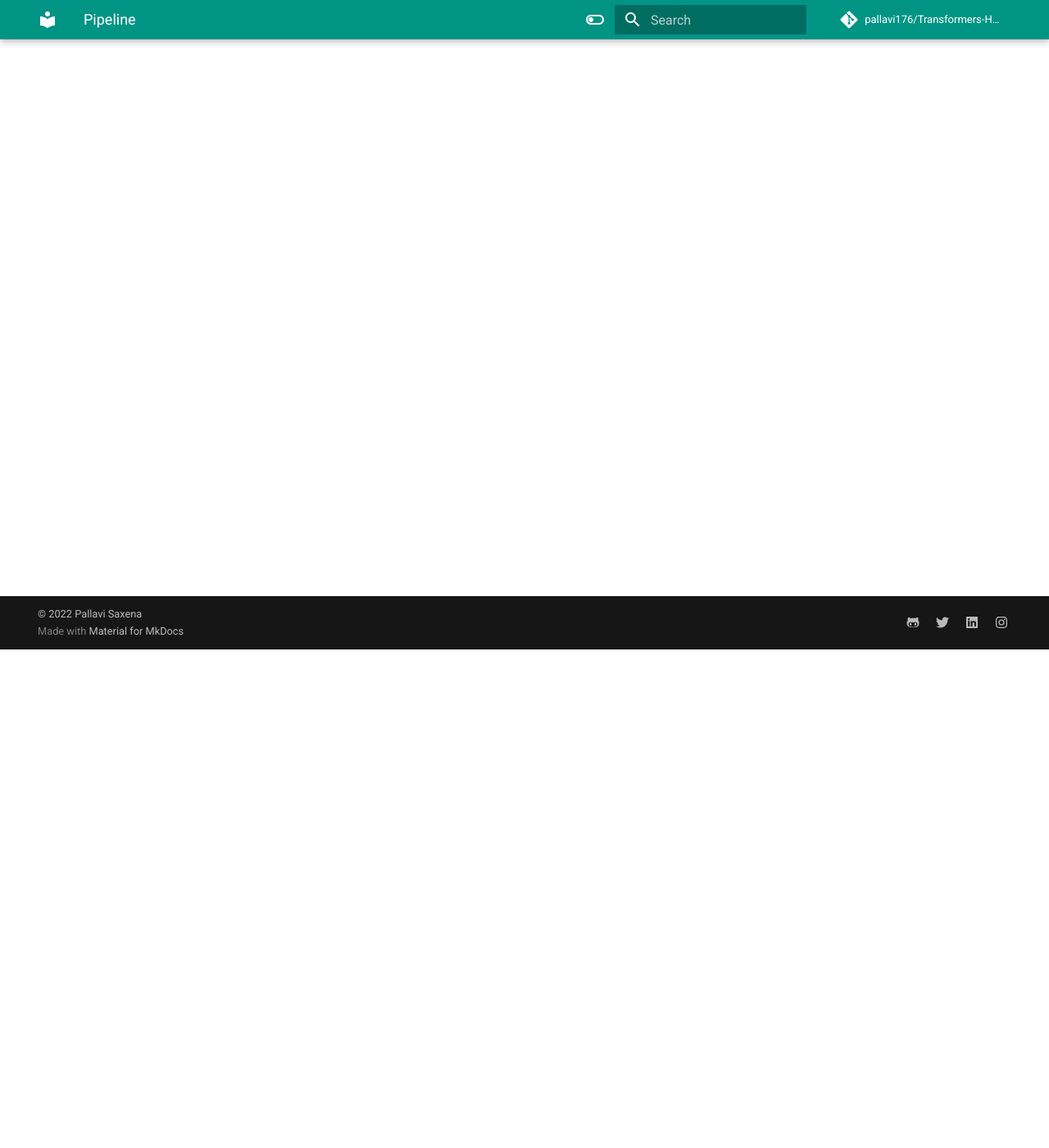
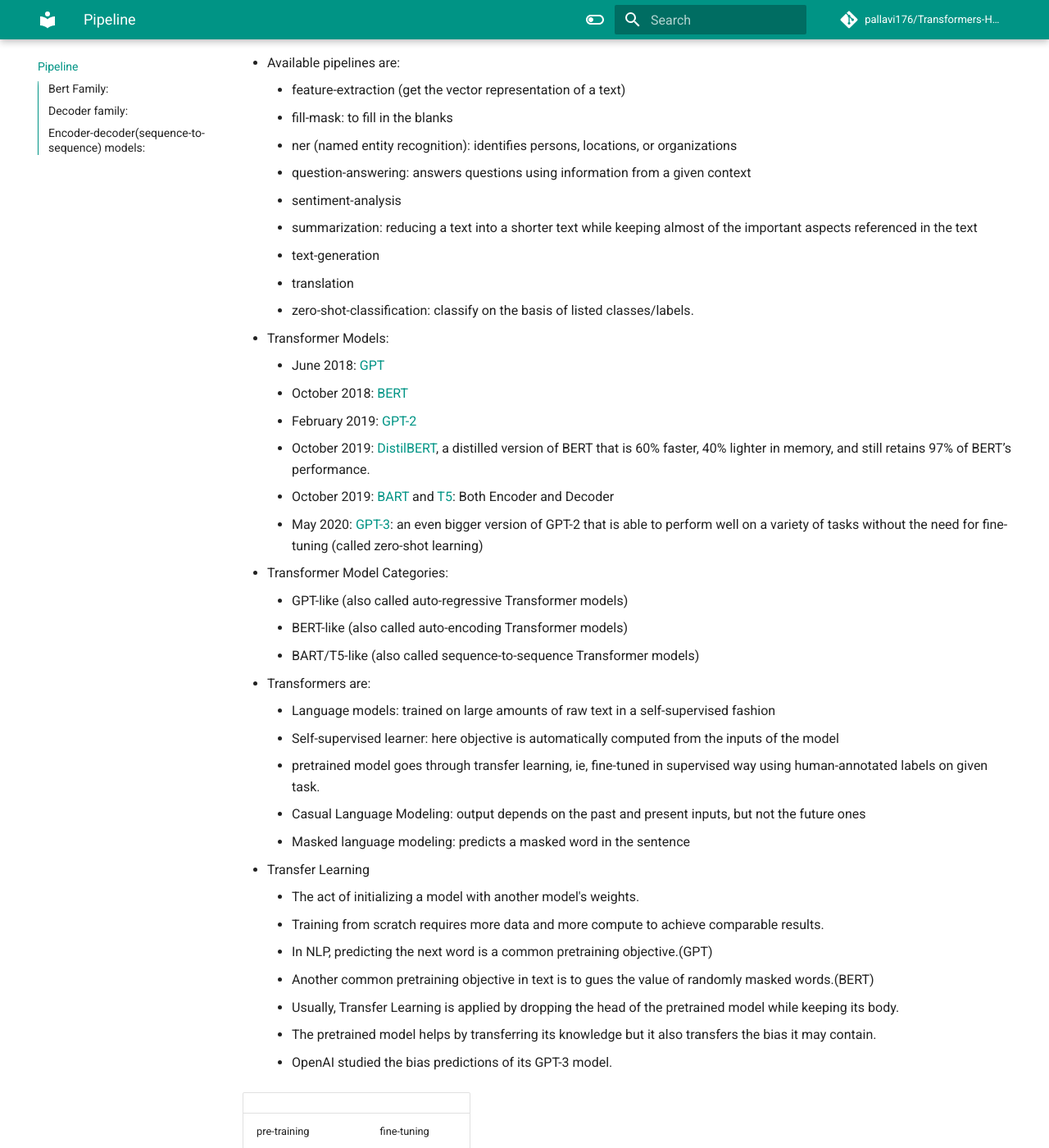
Before and after one commit to pallavi176/Transformers-HuggingFace-with-docs, an MkDocs documentation site: the page built from docs/1tranformer-pipeline.md, in a window 1280 px wide and 1400 px high, scrolled down 608 px. Shown: the whole window at 82% size. Built offline with MkDocs 1.6.1 and Material for MkDocs 9.7.7, drawn with Linux system fonts in a browser that asks for light colours; comment, search, counter and statistics services are not loaded; some of the changed text lies outside the part shown.

Commit message:
pipeline docs added

````diff
--- a/docs/1tranformer-pipeline.md
+++ b/docs/1tranformer-pipeline.md
@@ -7,3 +7,79 @@
         * Pre-Processing
         * Model
         * Post-Processing
+
+``` py
+from transformers import pipeline
+
+classifier = pipeline("sentiment-analysis")
+classifier("I've been waiting for a HuggingFace course my whole life.")
+```
+By default, this pipeline selects a particular pretrained model that has been fine-tuned for sentiment analysis in English. The model is downloaded and cached when you create the classifier object. If you rerun the command, the cached model will be used instead and there is no need to download the model again.
+
+- Available pipelines are:
+
+    * feature-extraction (get the vector representation of a text)
+    * fill-mask: to fill in the blanks
+    * ner (named entity recognition): identifies persons, locations, or organizations
+    * question-answering: answers questions using information from a given context
+    * sentiment-analysis
+    * summarization: reducing a text into a shorter text while keeping almost of the important aspects referenced in the text
+    * text-generation
+    * translation
+    * zero-shot-classification: classify on the basis of listed classes/labels.
+
+- Transformer Models:
+
+    * June 2018: [GPT](https://cdn.openai.com/research-covers/language-unsupervised/language_understanding_paper.pdf)
+    * October 2018: [BERT](https://arxiv.org/abs/1810.04805)
+    * February 2019: [GPT-2](https://arxiv.org/abs/1910.01108)
+    * October 2019: [DistilBERT](https://arxiv.org/abs/1910.01108), a distilled version of BERT that is 60% faster, 40% lighter in memory, and still retains 97% of BERT’s performance.
+    * October 2019: [BART](https://arxiv.org/abs/1910.13461) and [T5](https://arxiv.org/abs/1910.10683): Both Encoder and Decoder
+    * May 2020: [GPT-3](https://arxiv.org/abs/2005.14165): an even bigger version of GPT-2 that is able to perform well on a variety of tasks without the need for fine-tuning (called zero-shot learning)
+
+
+- Transformer Model Categories:
+
+    * GPT-like (also called auto-regressive Transformer models)
+    * BERT-like (also called auto-encoding Transformer models)
+    * BART/T5-like (also called sequence-to-sequence Transformer models)
+
+
+- Transformers are:
+
+    * Language models: trained on large amounts of raw text in a self-supervised fashion
+    * Self-supervised learner: here objective is automatically computed from the inputs of the model
+    * pretrained model goes through transfer learning, ie, fine-tuned in supervised way using human-annotated labels on given task.
+    * Casual Language Modeling: output depends on the past and present inputs, but not the future ones
+    * Masked language modeling: predicts a masked word in the sentence
+
+
+- Transfer Learning
+
+    * The act of initializing a model with another model's weights.
+    * Training from scratch requires more data and more compute to achieve comparable results.
+    * In NLP, predicting the next word is a common pretraining objective.(GPT)
+    * Another common pretraining objective in text is to gues the value of randomly masked words.(BERT)
+    * Usually, Transfer Learning is applied by dropping the head of the pretrained model while keeping its body.
+    * The pretrained model helps by transferring its knowledge but it also transfers the bias it may contain.
+    * OpenAI studied the bias predictions of its GPT-3 model.
+
+|||
+-|-
+pre-training | fine-tuning
+training from scratch | transfer learning
+
+- Architectures vs. checkpoints
+
+    * Architecture: This is the skeleton of the model — the definition of each layer and each operation that happens within the model.
+    * Checkpoints: These are the weights that will be loaded in a given architecture.
+    * Model: This is an umbrella term that isn’t as precise as “architecture” or “checkpoint”: it can mean both. This course will specify architecture or checkpoint when it matters to reduce ambiguity.
+
+### Bert Family:
+ALBERT, BERT, DistilBERT, ELECTRA, RoBERTa
+
+### Decoder family:
+CTRL, GPT, GPT-2, Transformer XL, GPT Neo
+
+### Encoder-decoder(sequence-to-sequence) models:
+BART, mBART, Marian, T5, Pegasus, ProphetNet, M2M100
--- a/mkdocs.yml
+++ b/mkdocs.yml
@@ -23,6 +23,7 @@ theme:
     - navigation.sections
     - toc.integrate
     - navigation.top
+    - content.tooltips
   language: en
   palette:
     - scheme: default
````
